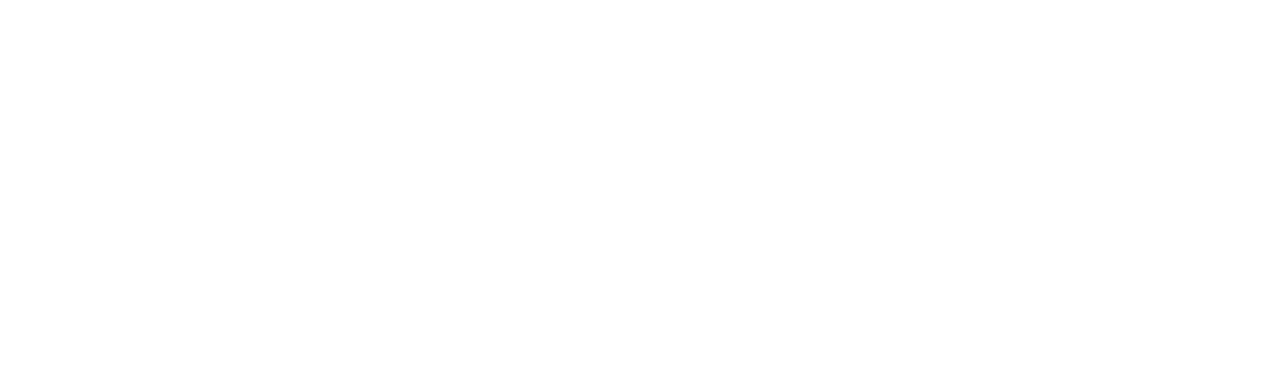
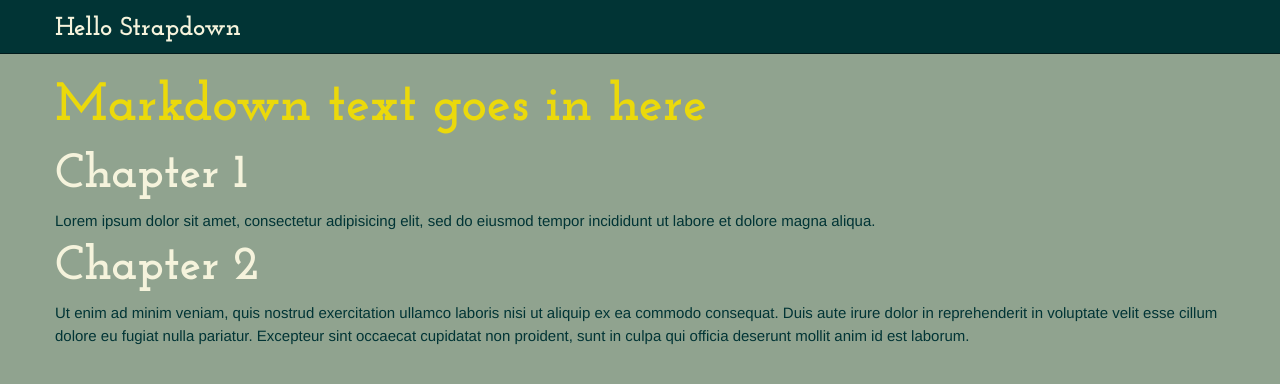
Before and after one commit to GaiusCoffee/Patronage, a plain HTML site: page index.html in a window 1280 px wide. Drawn offline with Linux system fonts and the light colour scheme; the site is published under a folder, as on GitHub Pages, so addresses that start at the root find nothing.

Commit message:
Fix broken link

```diff
--- a/index.html
+++ b/index.html
@@ -14,4 +14,4 @@ aliquip ex ea commodo consequat. Duis aute irure dolor in reprehenderit in volup
 cillum dolore eu fugiat nulla pariatur. Excepteur sint occaecat cupidatat non proident, sunt in
 culpa qui officia deserunt mollit anim id est laborum.
 
-</xmp><script src="/strapdown.js"></script></html>
+</xmp><script src="strapdown.js"></script></html>
```
